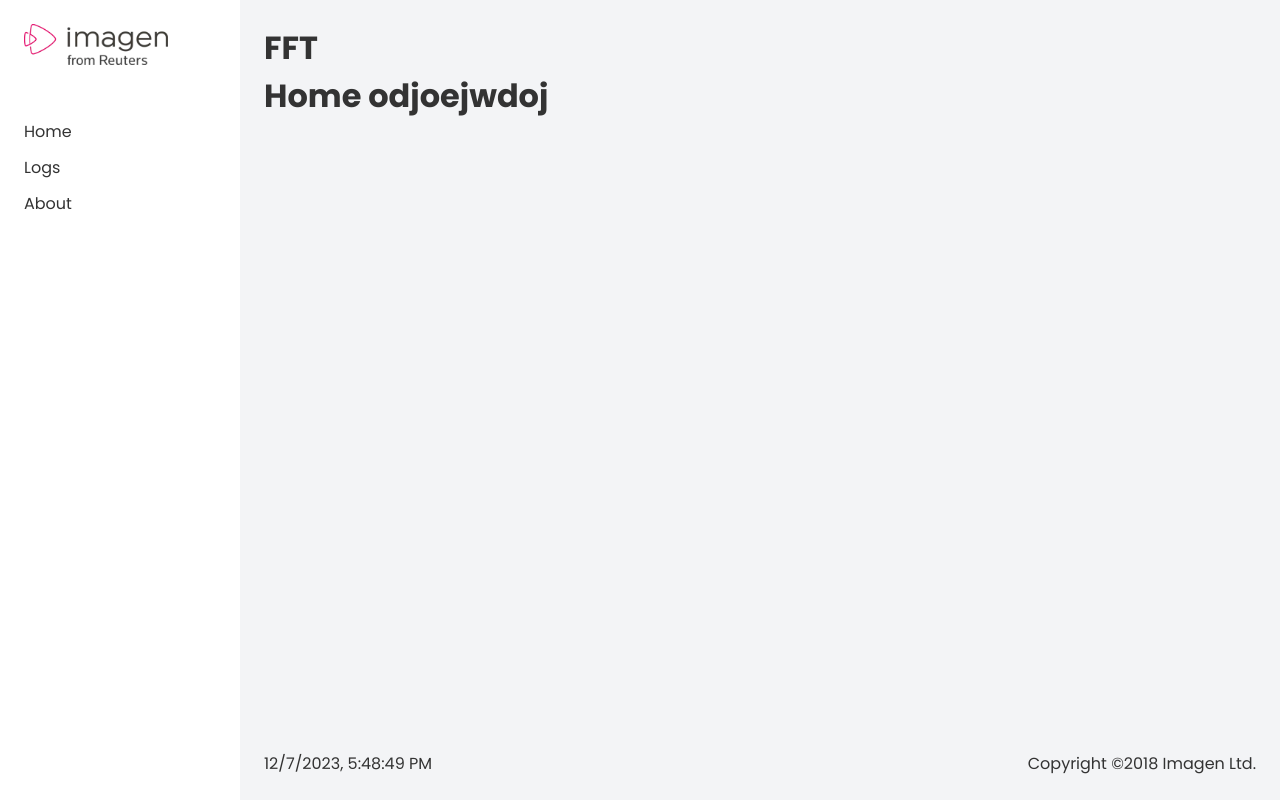
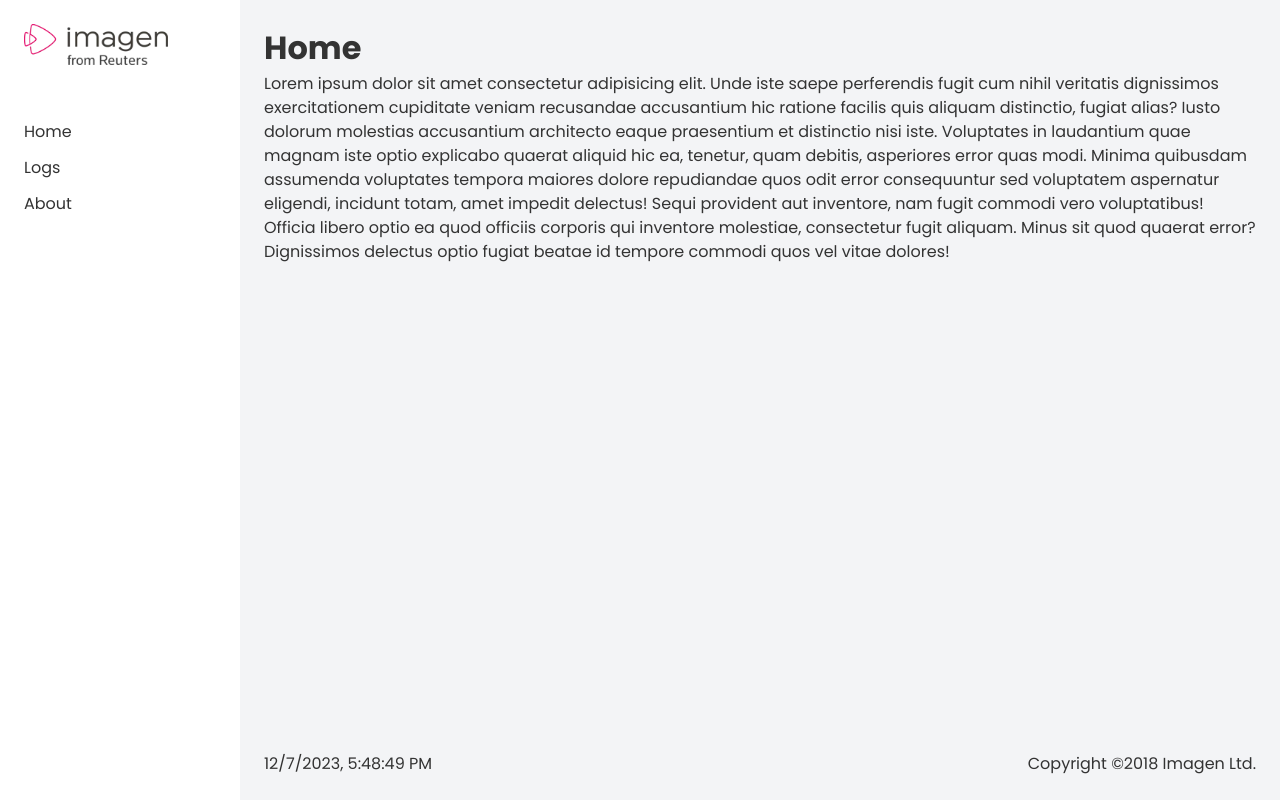
Before and after one commit to ptmartins/mcc, a React (Create React App) app: page / in a window 1280 px wide. Built offline with nearby package versions, Linux system fonts and the light colour scheme.

Commit message:
Basic routing

```diff
--- a/src/components/Nav/Nav.module.css
+++ b/src/components/Nav/Nav.module.css
@@ -1,5 +1,6 @@
 .nav {
     background-color: #fff;
+    flex-shrink: 0;
     min-height: 100vh;
     padding: 1.5rem;
     width: 240px;
--- a/src/pages/About/index.js
+++ b/src/pages/About/index.js
@@ -1,7 +1,11 @@
-import { Card } from '../../components';
+import { PageLayout } from '../../components';
 
 export default function About() {
     return(
-        <h1>About</h1>
+        <PageLayout title="About">
+            Lorem ipsum dolor sit amet consectetur adipisicing elit. Unde iste saepe perferendis fugit cum nihil veritatis dignissimos exercitationem cupiditate veniam recusandae accusantium hic ratione facilis quis aliquam distinctio, fugiat alias?
+
+        </PageLayout>
+
     )
 }
--- a/src/pages/Home/index.jsx
+++ b/src/pages/Home/index.jsx
@@ -2,8 +2,11 @@ import { PageLayout } from '../../components';
 
 export default function Home() {
     return(
-        <PageLayout title="FFT">
-            <h1>Home odjoejwdoj</h1>
+        <PageLayout title="Home">
+            Lorem ipsum dolor sit amet consectetur adipisicing elit. Unde iste saepe perferendis fugit cum nihil veritatis dignissimos exercitationem cupiditate veniam recusandae accusantium hic ratione facilis quis aliquam distinctio, fugiat alias?
+            Iusto dolorum molestias accusantium architecto eaque praesentium et distinctio nisi iste. Voluptates in laudantium quae magnam iste optio explicabo quaerat aliquid hic ea, tenetur, quam debitis, asperiores error quas modi.
+            Minima quibusdam assumenda voluptates tempora maiores dolore repudiandae quos odit error consequuntur sed voluptatem aspernatur eligendi, incidunt totam, amet impedit delectus! Sequi provident aut inventore, nam fugit commodi vero voluptatibus!
+            Officia libero optio ea quod officiis corporis qui inventore molestiae, consectetur fugit aliquam. Minus sit quod quaerat error? Dignissimos delectus optio fugiat beatae id tempore commodi quos vel vitae dolores!
         </PageLayout>
 
     )
--- a/src/pages/Logs/index.js
+++ b/src/pages/Logs/index.js
@@ -1,5 +1,11 @@
+import { PageLayout } from '../../components';
+
 export default function Logs() {
     return(
-        <h1>Logs</h1>
+        <PageLayout title="Logs">
+            Lorem ipsum dolor sit amet consectetur adipisicing elit. Unde iste saepe perferendis fugit cum nihil veritatis dignissimos exercitationem cupiditate veniam recusandae accusantium hic ratione facilis quis aliquam distinctio, fugiat alias?
+            Iusto dolorum molestias accusantium architecto eaque praesentium et distinctio nisi iste. Voluptates in laudantium quae magnam iste optio explicabo quaerat aliquid hic ea, tenetur, quam debitis, asperiores error quas modi.
+        </PageLayout>
+
     )
 }
```
